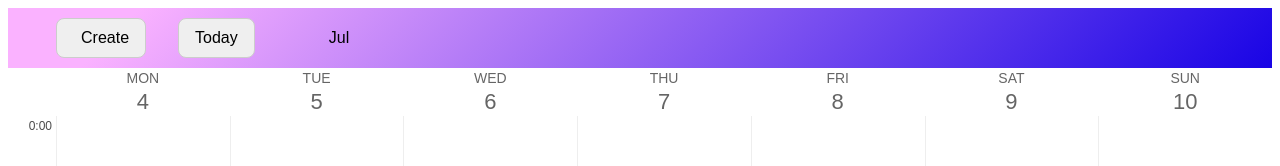
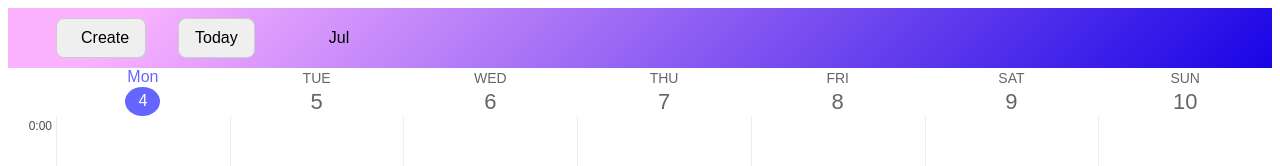
Before and after one commit to KMaximov/react-calendar-project, a React app: page / in a window 1280 px wide. Shown: the top 166 px of the page. Built offline with nearby package versions, Linux system fonts and the light colour scheme; the HTML template or start-up script is replaced by a standard one.

Commit message:
docs: display currently week

```diff
--- a/src/components/navigation/Navigation.jsx
+++ b/src/components/navigation/Navigation.jsx
@@ -1,16 +1,29 @@
 import React from 'react';
-
+import './navigation.scss';
 import { days } from '../../utils/dateUtils.js';
 
 const Navigation = ({ weekDates }) => {
   return (
     <header className="calendar__header">
-      {weekDates.map((dayDate) => (
-        <div className="calendar__day-label day-label">
-          <span className="day-label__day-name">{days[dayDate.getDay()]}</span>
-          <span className="day-label__day-number">{dayDate.getDate()}</span>
+      {weekDates.map((dayDate) => {
+        const currentDay = dayDate.getDate() === new Date().getDate()
+          && dayDate.getMonth() === new Date().getMonth()
+          && dayDate.getFullYear() === new Date().getFullYear()
+          ? 'day-label__day-number_today'
+          : 'day-label__day-number';
+
+        const currentDayName = dayDate.getDate() === new Date().getDate()
+        && dayDate.getMonth() === new Date().getMonth()
+        && dayDate.getFullYear() === new Date().getFullYear()
+        ? 'day-label__day-name_today'
+        : 'day-label__day-name';
+
+        return (
+        <div key={dayDate} className="calendar__day-label day-label">
+          <span className={currentDayName}>{days[dayDate.getDay()]}</span>
+          <span className={currentDay}>{dayDate.getDate()}</span>
         </div>
-      ))}
+      )})}
     </header>
   );
 };
--- a/src/components/navigation/navigation.scss
+++ b/src/components/navigation/navigation.scss
@@ -15,3 +15,18 @@
     border-left: 1px solid #eee;
   }
 }
+
+.day-label__day-number_today {
+  display: flex;
+  align-items: center;
+  justify-content: center;
+  width: 20%;
+  height: 60%;
+  color:white;
+  border-radius: 50%;
+  background-color: blue;
+}
+
+.day-label__day-name_today {
+  color: blue;
+}
```
